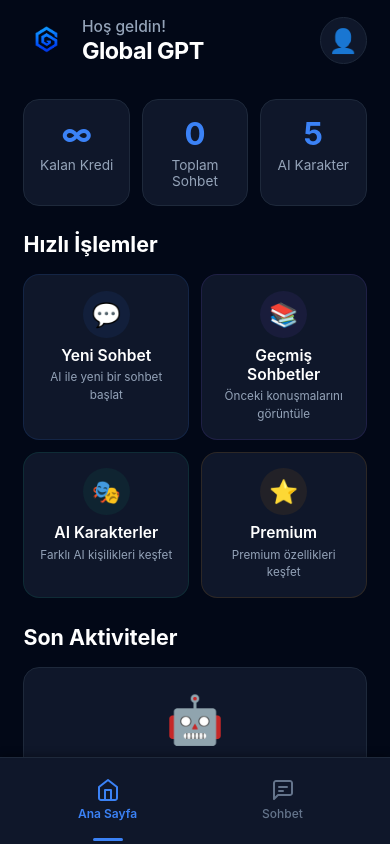
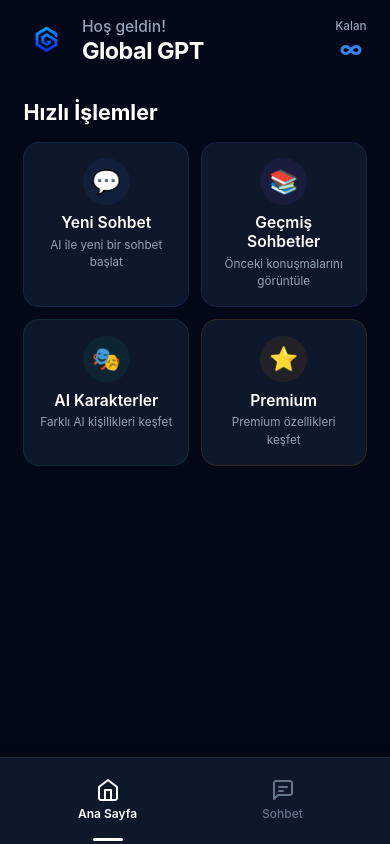
Before and after one commit to hasaneyldrm/GlobalGptMobile, a React Native app: screen /MainTabs in a window 390 px wide. Built offline with nearby package versions, Linux system fonts and the light colour scheme.

Commit message:
CustomTabBar bileşeninde ikon renkleri beyaz olarak güncellendi. HomeScreen bileşeninde ise profil butonu ve istatistik kartları kaldırılarak kredi görüntüleme alanı eklendi. Ayrıca, stil iyileştirmeleri yapıldı.

```diff
--- a/src/components/CustomTabBar.tsx
+++ b/src/components/CustomTabBar.tsx
@@ -43,7 +43,7 @@
 `;
 
 const getIcon = (routeName: string, isFocused: boolean) => {
-  const color = isFocused ? colors.accent : colors.textMuted;
+  const color = isFocused ? colors.white : colors.textMuted;
 
   switch (routeName) {
     case 'Home':
@@ -90,7 +90,7 @@
         <Text style={[
           styles.label,
           { color: colors.textMuted },
-          isFocused && { color: colors.accent, fontWeight: '600' }
+          isFocused && { color: colors.white, fontWeight: '600' }
         ]}>
           {getTabLabel(route.name)}
         </Text>
@@ -156,7 +156,7 @@
     marginLeft: -15,
     width: 30,
     height: 3,
-    backgroundColor: colors.accent,
+    backgroundColor: colors.white,
     borderRadius: 2,
   },
 });
--- a/src/screens/HomeScreen.tsx
+++ b/src/screens/HomeScreen.tsx
@@ -103,26 +103,12 @@
             </View>
           </View>
 
-          <TouchableOpacity style={styles.profileButton} onPress={handleProfilePress}>
-            <Text style={styles.profileIcon}>👤</Text>
-          </TouchableOpacity>
+          <View style={styles.creditDisplay}>
+            <Text style={styles.creditLabel}>Kalan</Text>
+            <Text style={styles.creditAmount}>∞</Text>
+          </View>
         </View>
 
-        {/* Quick Stats */}
-        <View style={styles.statsContainer}>
-          <View style={styles.statCard}>
-            <Text style={styles.statNumber}>∞</Text>
-            <Text style={styles.statLabel}>Kalan Kredi</Text>
-          </View>
-          <View style={styles.statCard}>
-            <Text style={styles.statNumber}>0</Text>
-            <Text style={styles.statLabel}>Toplam Sohbet</Text>
-          </View>
-          <View style={styles.statCard}>
-            <Text style={styles.statNumber}>5</Text>
-            <Text style={styles.statLabel}>AI Karakter</Text>
-          </View>
-        </View>
 
         {/* Quick Actions */}
         <View style={styles.actionsContainer}>
@@ -146,29 +132,6 @@
           </View>
         </View>
 
-        {/* Recent Activity */}
-        <View style={styles.recentContainer}>
-          <Text style={styles.sectionTitle}>Son Aktiviteler</Text>
-
-          <View style={styles.emptyState}>
-            <Text style={styles.emptyIcon}>🤖</Text>
-            <Text style={styles.emptyTitle}>Henüz sohbet yok</Text>
-            <Text style={styles.emptyDescription}>
-              İlk sohbetini başlatmak için yukarıdaki "Yeni Sohbet" butonuna tıkla!
-            </Text>
-          </View>
-        </View>
-
-        {/* Bottom Actions */}
-        <View style={styles.bottomActions}>
-          <TouchableOpacity style={styles.primaryButton} onPress={handleChatPress}>
-            <Text style={styles.primaryButtonText}>Sohbete Başla 🚀</Text>
-          </TouchableOpacity>
-
-          <TouchableOpacity style={styles.secondaryButton} onPress={handleSettingsPress}>
-            <Text style={styles.secondaryButtonText}>Ayarlar</Text>
-          </TouchableOpacity>
-        </View>
       </ScrollView>
     </SafeAreaView>
   );
@@ -216,18 +179,20 @@
     fontWeight: '700',
     letterSpacing: -0.5,
   },
-  profileButton: {
-    width: wp(12),
-    height: wp(12),
-    borderRadius: wp(6),
-    backgroundColor: colors.surface,
+  creditDisplay: {
+    alignItems: 'center',
     justifyContent: 'center',
-    alignItems: 'center',
-    borderWidth: 1,
-    borderColor: colors.secondary,
   },
-  profileIcon: {
+  creditLabel: {
+    fontSize: wp(3),
+    color: colors.textSecondary,
+    fontWeight: '500',
+  },
+  creditAmount: {
     fontSize: wp(6),
+    color: colors.accent,
+    fontWeight: '700',
+    marginTop: hp(0.2),
   },
   statsContainer: {
     flexDirection: 'row',
```
